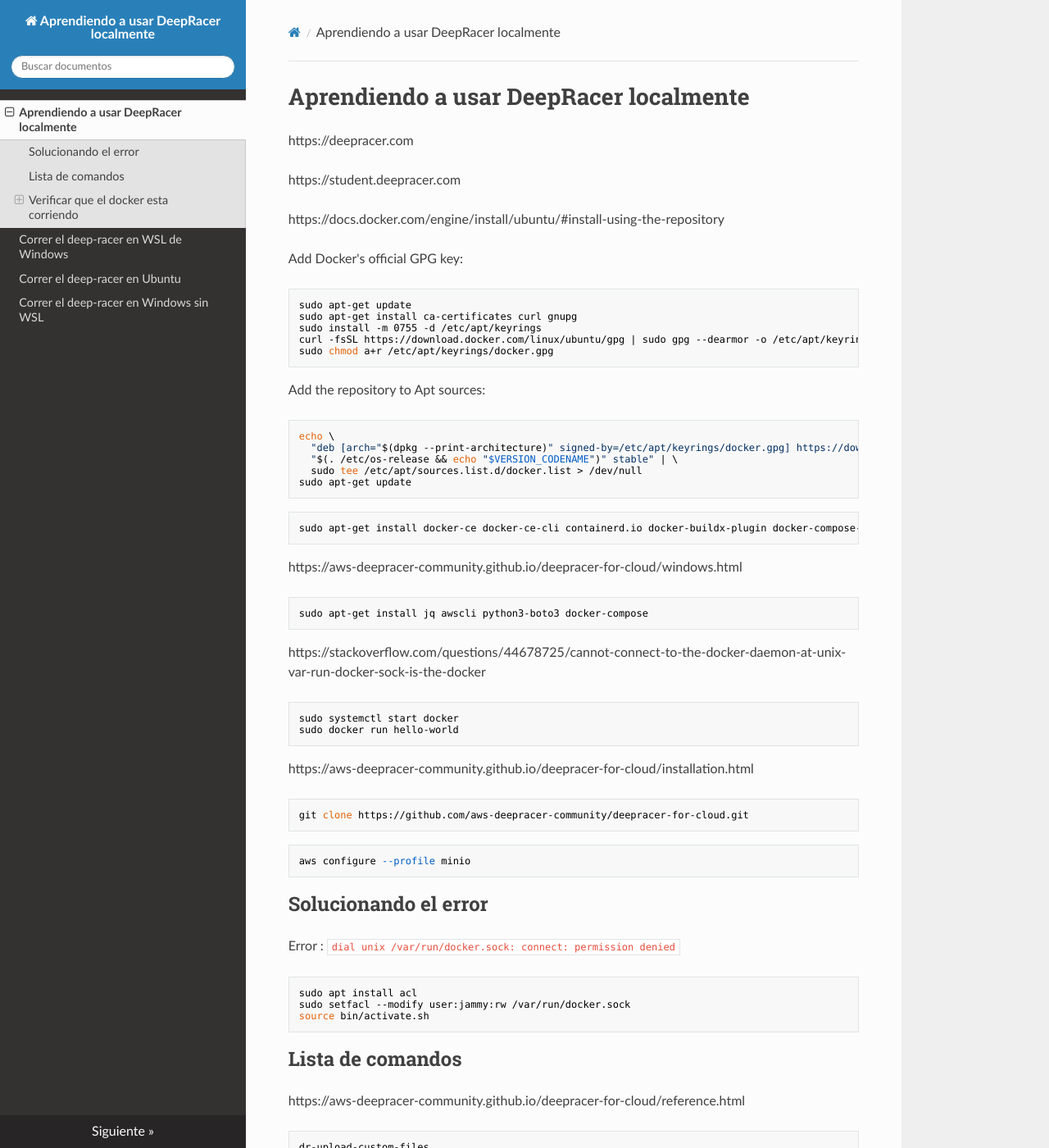
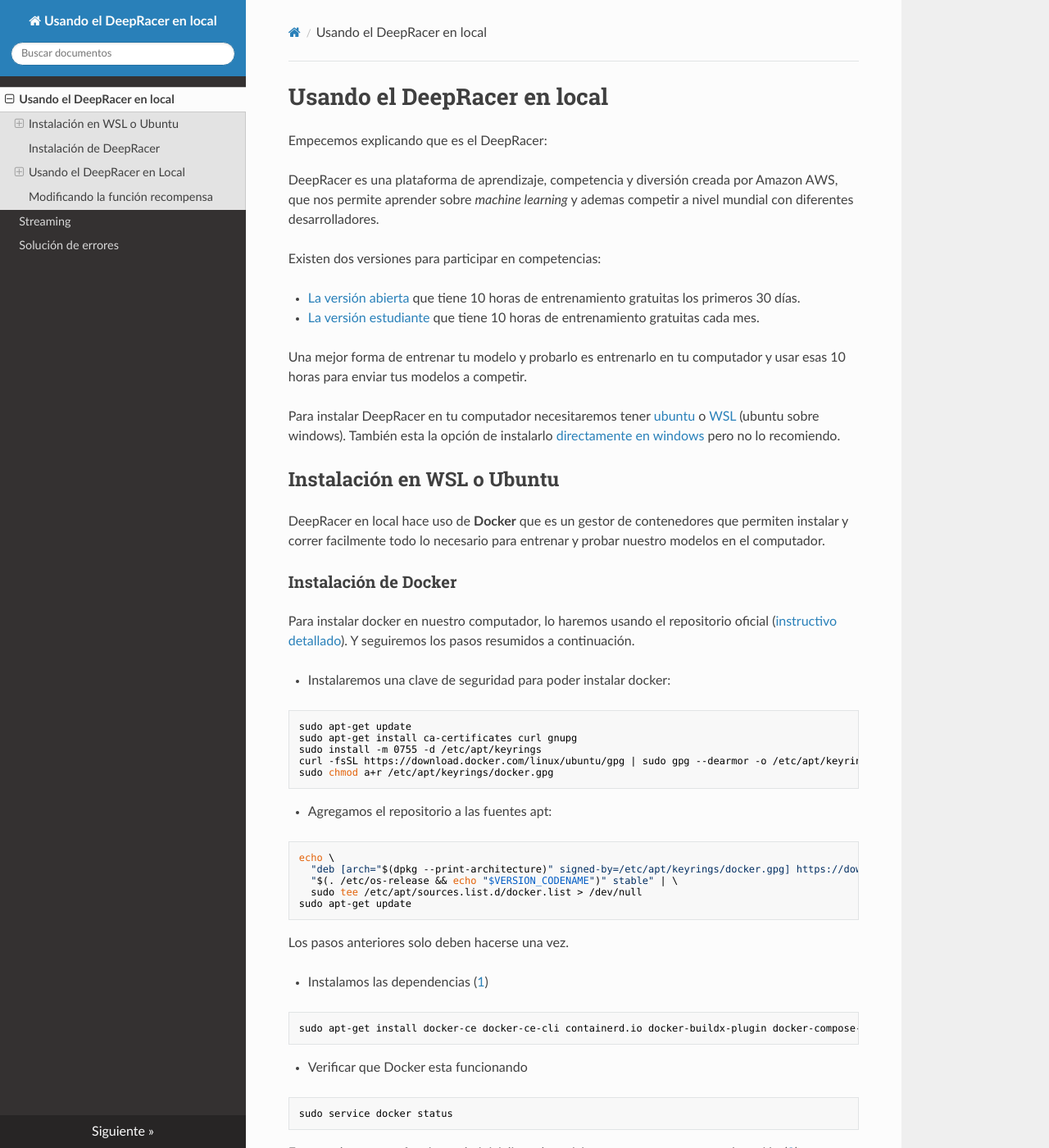
Before and after one commit to semillero-ares/learn-deepracer-locally, an MkDocs documentation site: the page built from docs/index.md, in a window 1280 px wide and 1400 px high. Shown: the whole window at 82% size. Built offline with MkDocs 1.6.1, drawn with Linux system fonts in a browser that asks for light colours; nearby versions of some CDN libraries; some of the changed text lies outside the part shown.

Commit message:
update Nov 10

````diff
--- a/docs/deepracer-WSL.md
+++ /dev/null
@@ -1,3 +0,0 @@
-# Correr el deep-racer en WSL de Windows
-
-https://aws-deepracer-community.github.io/deepracer-for-cloud/windows.html
--- a/docs/deepracer-ubuntu.md
+++ /dev/null
@@ -1,3 +0,0 @@
-# Correr el deep-racer en Ubuntu
-
-https://aws-deepracer-community.github.io/deepracer-for-cloud/installation.html
--- a/docs/deepracer-windows.md
+++ /dev/null
@@ -1,3 +0,0 @@
-# Correr el deep-racer en Windows sin WSL
-
-https://github.com/PhoenixDai/deepracer-windows
--- a/docs/index.md
+++ b/docs/index.md
@@ -1,14 +1,27 @@
-# Aprendiendo a usar DeepRacer localmente
+# Usando el DeepRacer en local
 
+Empecemos explicando que es el DeepRacer:
 
-https://deepracer.com
+DeepRacer es una plataforma de aprendizaje, competencia y diversión creada por Amazon AWS, que nos permite aprender sobre _machine learning_ y ademas competir a nivel mundial con diferentes desarrolladores.
 
-https://student.deepracer.com
+Existen dos versiones para participar en competencias:
 
+- [La versión abierta](https://deepracer.com) que tiene 10 horas de entrenamiento gratuitas los primeros 30 días.
+- [La versión estudiante](https://student.deepracer.com) que tiene 10 horas de entrenamiento gratuitas cada mes.
 
-https://docs.docker.com/engine/install/ubuntu/#install-using-the-repository
+Una mejor forma de entrenar tu modelo y probarlo es entrenarlo en tu computador y usar esas 10 horas para enviar tus modelos a competir.
 
-Add Docker's official GPG key:
+Para instalar DeepRacer en tu computador necesitaremos tener [ubuntu](https://aws-deepracer-community.github.io/deepracer-for-cloud/installation.html) o [WSL](https://aws-deepracer-community.github.io/deepracer-for-cloud/windows.html) (ubuntu sobre windows). También esta la opción de instalarlo [directamente en windows](https://github.com/PhoenixDai/deepracer-windows) pero no lo recomiendo.
+
+## Instalación en WSL o Ubuntu
+
+DeepRacer en local hace uso de **Docker** que es un gestor de contenedores que permiten instalar y correr facilmente todo lo necesario para entrenar y probar nuestro modelos en el computador.
+
+### Instalación de Docker
+
+Para instalar docker en nuestro computador, lo haremos usando el repositorio oficial ([instructivo detallado](https://docs.docker.com/engine/install/ubuntu/#install-using-the-repository)). Y seguiremos los pasos resumidos a continuación.
+
+- Instalaremos una clave de seguridad para poder instalar docker:
 
 ```sh
 sudo apt-get update
@@ -18,7 +31,8 @@
 sudo chmod a+r /etc/apt/keyrings/docker.gpg
 ```
 
-Add the repository to Apt sources:
+- Agregamos el repositorio a las fuentes apt:
+
 ```sh
 echo \
   "deb [arch="$(dpkg --print-architecture)" signed-by=/etc/apt/keyrings/docker.gpg] https://download.docker.com/linux/ubuntu \
@@ -27,61 +41,94 @@
 sudo apt-get update
 ```
 
+Los pasos anteriores solo deben hacerse una vez.
+
+- Instalamos las dependencias ([1])
+
+[1]:https://aws-deepracer-community.github.io/deepracer-for-cloud/windows.html "Instalación de DeepRacer en Windows"
+
 ```sh
-sudo apt-get install docker-ce docker-ce-cli containerd.io docker-buildx-plugin docker-compose-plugin
+sudo apt-get install docker-ce docker-ce-cli containerd.io docker-buildx-plugin docker-compose-plugin jq awscli python3-boto3 docker-compose -y
 ```
 
-https://aws-deepracer-community.github.io/deepracer-for-cloud/windows.html
+- Verificar que Docker esta funcionando
 
 ```sh
-sudo apt-get install jq awscli python3-boto3 docker-compose
+sudo service docker status
 ```
 
-https://stackoverflow.com/questions/44678725/cannot-connect-to-the-docker-daemon-at-unix-var-run-docker-sock-is-the-docker
+En caso de no estar funcionando inicializar el servicio como se muestra a continuación ([2]):
+
+[2]: https://stackoverflow.com/questions/44678725/cannot-connect-to-the-docker-daemon-at-unix-var-run-docker-sock-is-the-docker "Solucionando el servicio de docker"
 
 ```sh
 sudo systemctl start docker
 sudo docker run hello-world
 ```
 
-https://aws-deepracer-community.github.io/deepracer-for-cloud/installation.html
+## Instalación de DeepRacer
+
+Para la instalación ([3]) de DeepRacer debemos clonar el repositorio `git`:
+
+[3]: <https://aws-deepracer-community.github.io/deepracer-for-cloud/installation.html> "Instalación general de DeepRacer"
 
 ```sh
 git clone https://github.com/aws-deepracer-community/deepracer-for-cloud.git
 ```
 
+una vez clonado vamos a la carpeta de `deepracer-for-cloud`
+
+```sh
+cd deepracer-for-cloud
 ```
+
+y seguiremos los siguientes pasos:
+
+- Configuraremos el servidor que guardará los datos de entrenamiento:
+
+```sh
 aws configure --profile minio
 ```
 
-## Solucionando el error
+Aquí es importante tener en cuenta las siguientes recomendaciones:
 
-Error : `dial unix /var/run/docker.sock: connect: permission denied`
+- El _"AWS Secret Access Key"_ debe ser mayor de 4 carácteres
+- La _"Default region name"_ debe ser `us-east-1`.
+
+Luego de esta configuración debemos inicializar todos los procesos para el DeepRacer con el siguiente comando
 
 ```sh
-sudo apt install acl
-sudo setfacl --modify user:jammy:rw /var/run/docker.sock
-source bin/activate.sh
+./bin/init.sh
 ```
 
-## Lista de comandos
-https://aws-deepracer-community.github.io/deepracer-for-cloud/reference.html
+Aquí ya tenemos instalado y configurado nuestra DeepRacer en local
+
+## Usando el DeepRacer en Local
+
+Vamos a tener dos terminales abiertas ubicadas en la carpeta `deepracer-for-cloud` y haremos los siguiente en cada terminal:
+
+### En la Terminal 1:
 
 ```sh
-dr-upload-custom-files
-dr-stop-training
-dr-start-training
+source bin/activate.sh
 dr-stop-viewer
 dr-start-viewer
 ```
 
-## Verificar que el docker esta corriendo
+### En la Terminal 2:
 
 ```sh
-docker ps -a
+source bin/activate.sh
+dr-update-env
+dr-update
+dr-upload-custom-files
+dr-stop-evaluation
+dr-stop-training
+dr-start-training -w
 ```
-### Para hacer el streaming en YouTube del entrenamiento
 
-https://youtu.be/YVmlPvEioMA?feature=shared
+Todos estos comandos pueden ser consultados [en la página de referencia](https://aws-deepracer-community.github.io/deepracer-for-cloud/reference.html)
 
-Se necesita tener instalado OBS.
+## Modificando la función recompensa
+
+Para modificar la función recompensa debemos modificar el archivo `/deepracer-for-cloud/custom_files/reward_function.py` y correr los comandos anteriores en los dos terminales.
--- /dev/null
+++ b/docs/troubleshooting.md
@@ -0,0 +1,37 @@
+# Solución de errores
+
+## Permiso denegado en Docker
+
+Cuando aparece el error:
+
+```txt
+dial unix /var/run/docker.sock: connect: permission denied
+```
+
+Deberemos instalar `acl` y modificar los permisos de Docker con los siguientes comandos.
+
+```sh
+sudo apt install acl
+sudo setfacl --modify user:$USER:rw /var/run/docker.sock
+```
+
+## Verificar que el docker esta corriendo
+
+```sh
+docker ps -a
+```
+
+## Docker no running
+
+https://askubuntu.com/questions/1437128/docker-service-wont-start-on-ubuntu-22-04-on-wsl2
+
+Si el docker no abre ...
+
+1. sudo update-alternatives --config iptables
+2. Type number "1" and press Enter to select "iptables-legacy"
+3. sudo service docker start
+
+
+## Para el error (1)
+
+region: 'us-east-1'
--- a/mkdocs.yml
+++ b/mkdocs.yml
@@ -1,10 +1,7 @@
-site_name: Aprendiendo a usar DeepRacer localmente
+site_name: Usando el DeepRacer en local
 
 copyright: >
   Derechos de autor &copy; 2023
-  Andrés Felipe Puerta,
-  <a href="https://github.com/Ph0n1x0">Luis Miguel Loaiza</a>,
-  <a href="https://github.com/David-8a">David Ochoa</a>,
   <a href="https://github.com/davinsony">Davinson Castaño-Cano</a>.
 
 theme:
````
Also changed, not shown: docs/streaming.md (added, +5 -0 lines), 1 other file.
